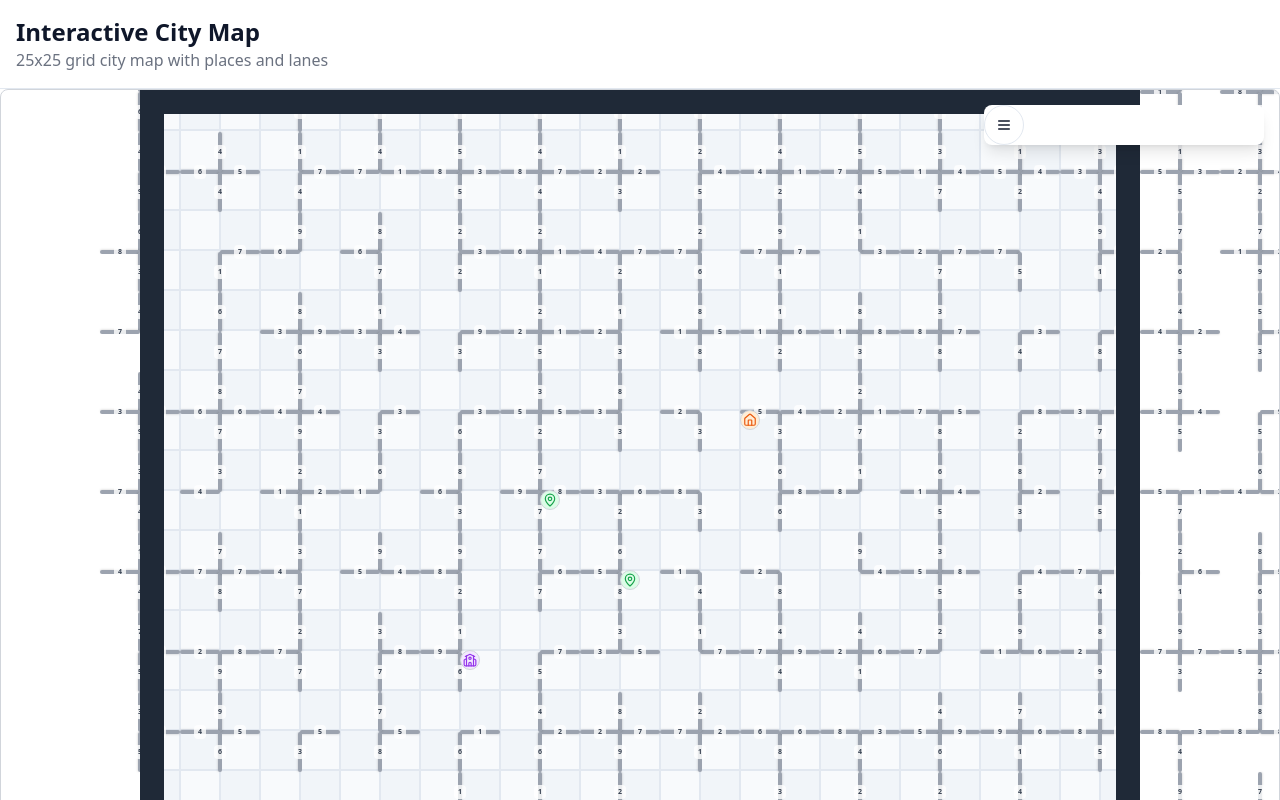
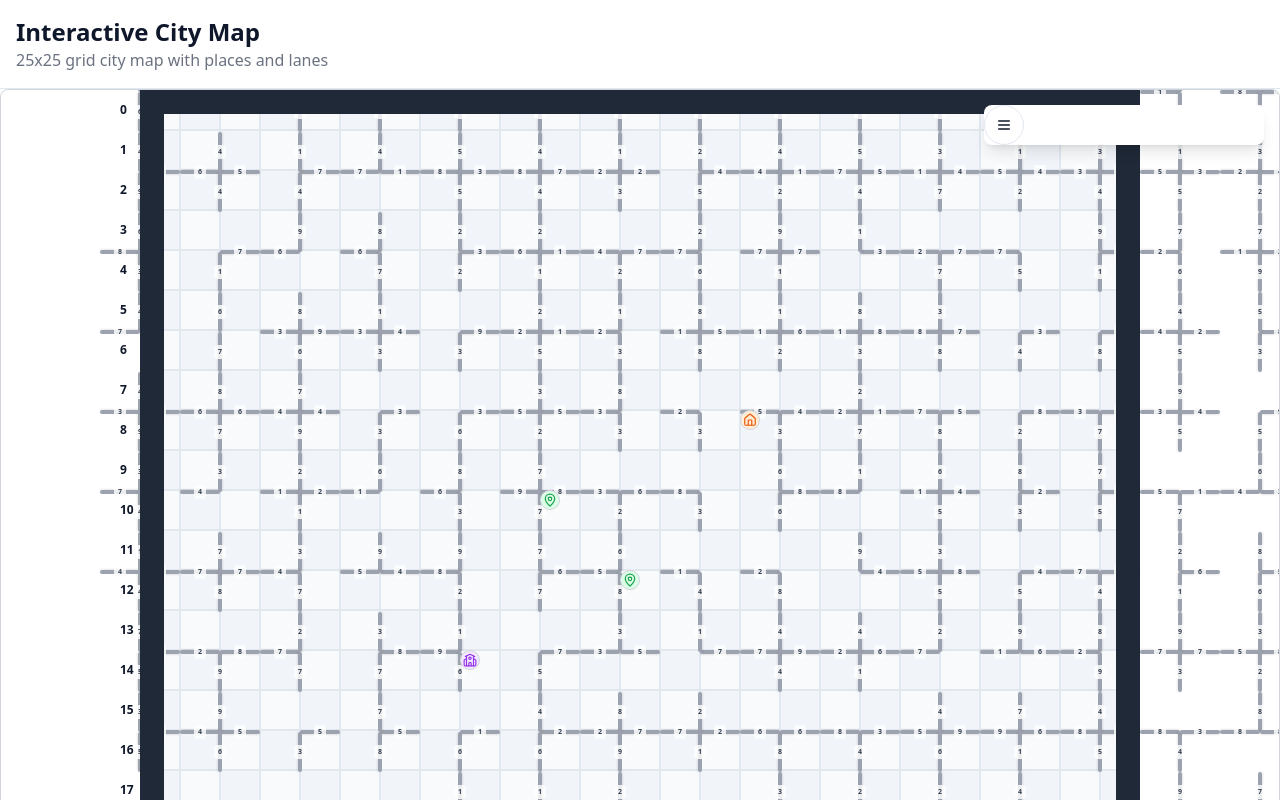
Before and after one commit to AkshayBasutkar/urbane-genesis-atlas, a React (Vite) app: page / in a window 1280 px wide. Shown: the top 800 px of the page. Built offline with nearby package versions, Linux system fonts and the light colour scheme.

Commit message:
feat: Add grid row and column labels
Adds labels to the map to display the grid column and row numbers for easier identification.

```diff
--- a/src/components/CityMap.tsx
+++ b/src/components/CityMap.tsx
@@ -1,3 +1,4 @@
+
 import React, { useState, useRef, useEffect } from 'react';
 import { useMap } from '@/context/MapContext';
 import { Place } from '@/data/mapData';
@@ -186,6 +187,42 @@ export const CityMap: React.FC<CityMapProps> = ({
     cursor: isAddingPlace ? 'crosshair' : isDragging ? 'grabbing' : 'grab'
   };
 
+  // Generate row numbers (along the left side)
+  const renderRowNumbers = () => {
+    return Array.from({ length: GRID_SIZE }).map((_, index) => (
+      <div
+        key={`row-${index}`}
+        className="absolute text-xs font-semibold bg-white/70 px-1 rounded-sm z-10 select-none"
+        style={{
+          left: -24, // Position to the left of the grid
+          top: index * BLOCK_SIZE + BLOCK_SIZE/2 - 8, // Center vertically in each block
+          transform: 'scale(1)',
+          transformOrigin: 'center'
+        }}
+      >
+        {index}
+      </div>
+    ));
+  };
+
+  // Generate column numbers (along the top)
+  const renderColumnNumbers = () => {
+    return Array.from({ length: GRID_SIZE }).map((_, index) => (
+      <div
+        key={`col-${index}`}
+        className="absolute text-xs font-semibold bg-white/70 px-1 rounded-sm z-10 select-none"
+        style={{
+          left: index * BLOCK_SIZE + BLOCK_SIZE/2 - 6, // Center horizontally in each block
+          top: -20, // Position above the grid
+          transform: 'scale(1)',
+          transformOrigin: 'center'
+        }}
+      >
+        {index}
+      </div>
+    ));
+  };
+
   return (
     <div
       ref={mapContainerRef}
@@ -225,6 +262,10 @@ export const CityMap: React.FC<CityMapProps> = ({
             />
           ))
         )}
+
+        {/* Row and Column numbers */}
+        {renderRowNumbers()}
+        {renderColumnNumbers()}
 
         {/* Render lanes */}
         {cityMap.blocks.map((row, rowIndex) =>
```
